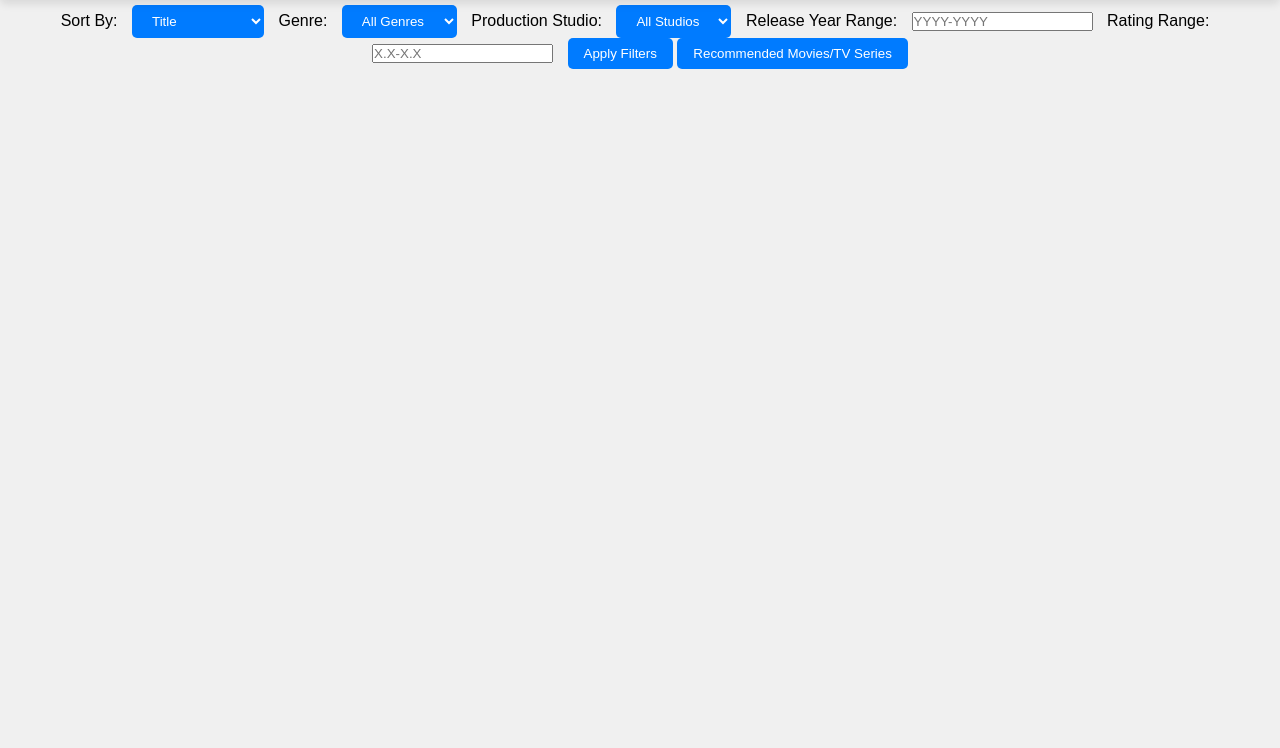
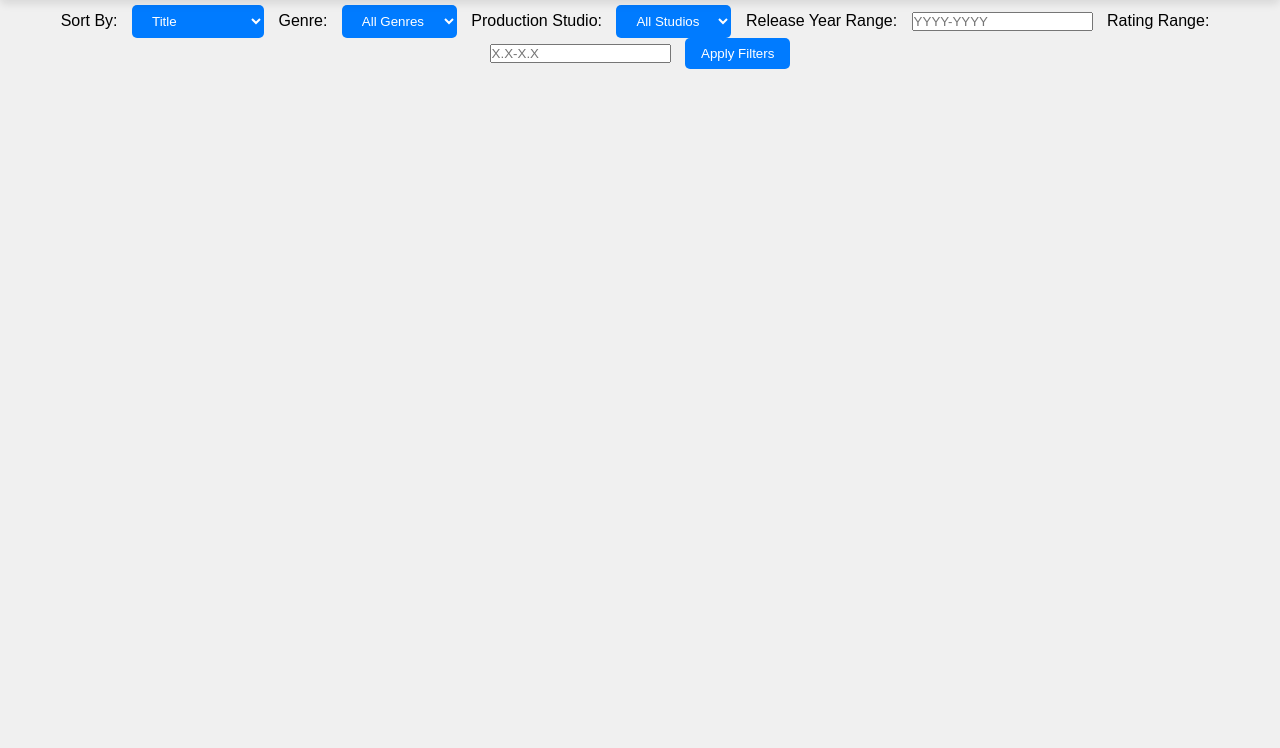
Before and after one commit to WillemVisagie7237/Practical-5_COS221_Group-18, a website: page myapp/views/contentDisplay.html in a window 1280 px wide. Shown: the part 52-800 px from the top of the page. Drawn offline with Linux system fonts and the light colour scheme; no server answers.

Commit message:
Update contentDisplay.html
review functionality and button

```diff
--- a/myapp/views/contentDisplay.html
+++ b/myapp/views/contentDisplay.html
@@ -19,32 +19,28 @@
         <option value="title">Title</option>
         <option value="releaseYear">Release Year</option>
         <option value="rating">Rating</option>
-        <!-- Add more options as needed -->
       </select>
       <label for="genre">Genre:</label>
       <select id="genre">
         <option value="">All Genres</option>
-        <!-- Populate with genres dynamically -->
       </select>
       <label for="productionStudio">Production Studio:</label>
       <select id="productionStudio">
         <option value="">All Studios</option>
-        <!-- Populate with production studios dynamically -->
       </select>
       <label for="releaseYearRange">Release Year Range:</label>
       <input type="text" id="releaseYearRange" placeholder="YYYY-YYYY">
       <label for="ratingRange">Rating Range:</label>
       <input type="text" id="ratingRange" placeholder="X.X-X.X">
       <button onclick="applyFilters()">Apply Filters</button>
-      <button onclick="redirectToRecommended()">Recommended Movies/TV Series</button> <!-- New button -->
     </div>
   </header>
+
   <main id="content">
-    <!-- Content will be inserted here -->
+    <!-- Content will be displayed here -->
   </main>
 
   <script src="script.js"></script>
-
   <script>
     // Fetch and insert the navigation bar
     fetch('navbar.html')
@@ -52,13 +48,11 @@
       .then(data => {
         document.getElementById('navbar').innerHTML = data;
       });
-      window.addEventListener('load', fetchAndDisplayContent);
-      window.addEventListener('load', populateDropdowns);
-      window.addEventListener('load', populateStudioDropdown);
 
-    function redirectToRecommended() {
-      window.location.href = "recommended.html";
-    }
+    // Load content and populate dropdowns on page load
+    window.addEventListener('load', fetchAndDisplayContent);
+    window.addEventListener('load', populateDropdowns);
+    window.addEventListener('load', populateStudioDropdown);
   </script>
 </body>
 </html>
```
